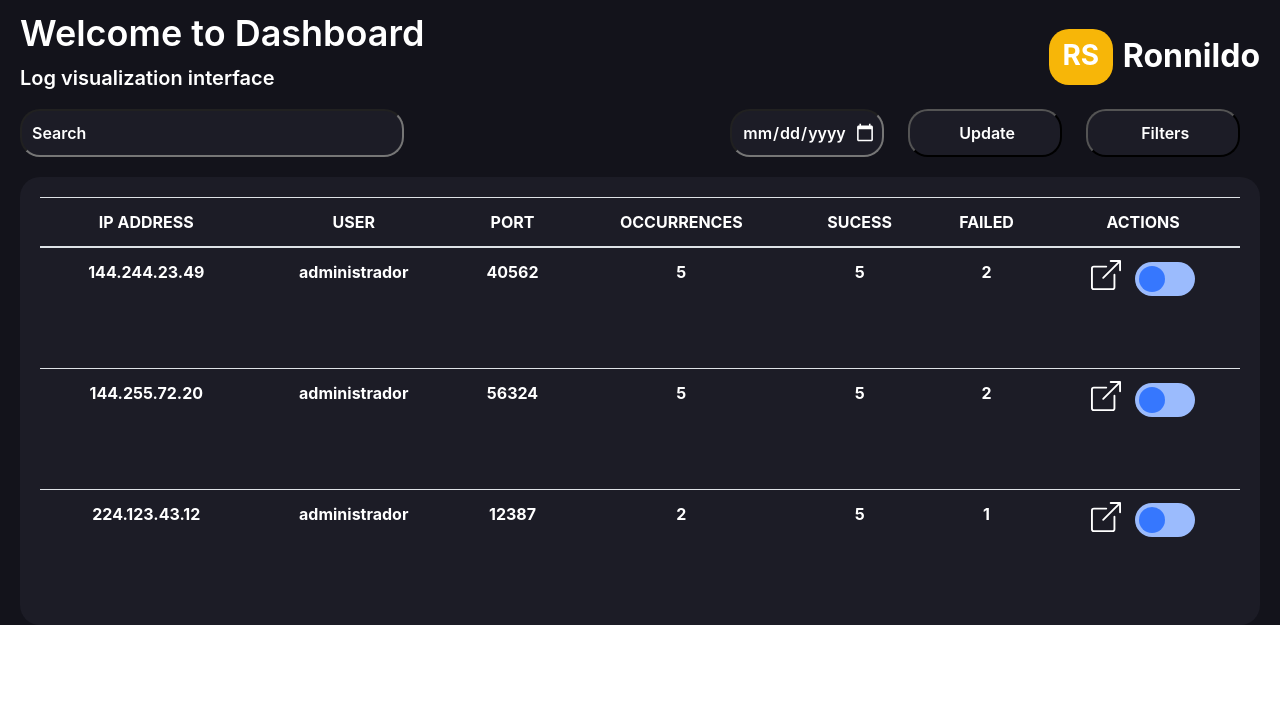
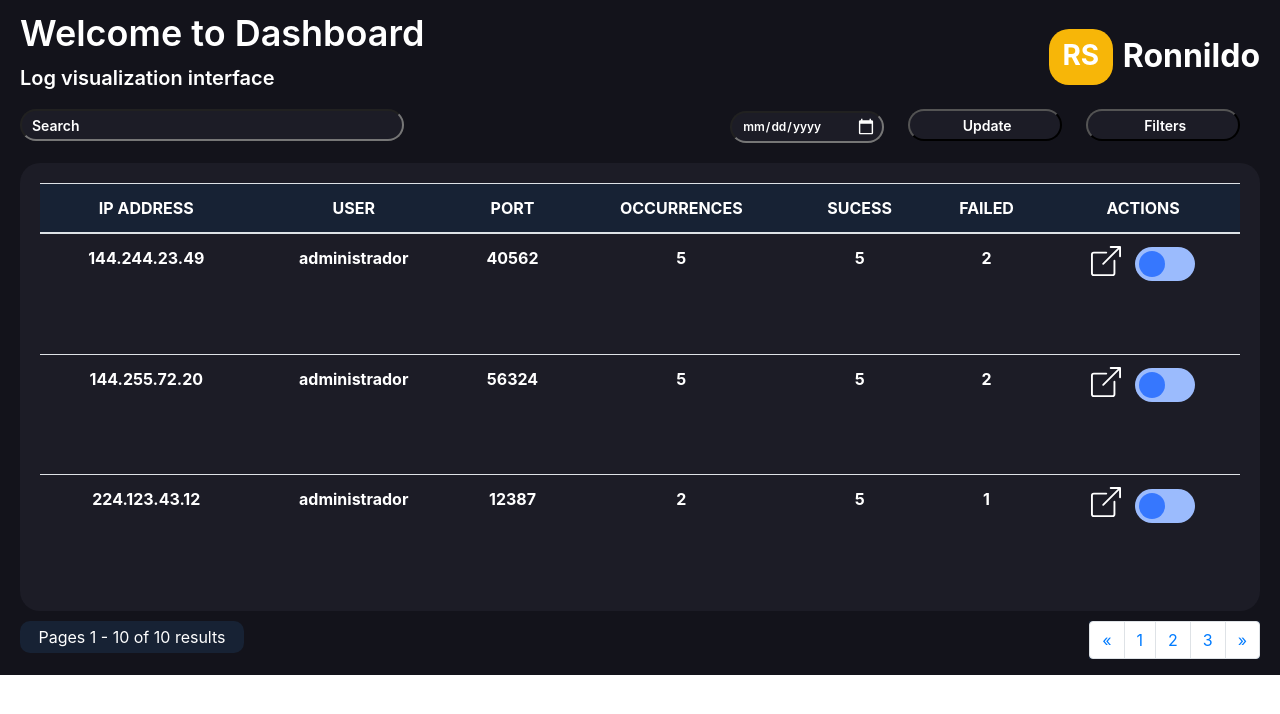
Before and after one commit to Ronnildo/security_server_web, a Django app: page /home/ in a window 1280 px wide. Shown: the top 714 px of the page. Run offline with Django 4.2, Linux system fonts and the light colour scheme; lists and menus that the app fills with data are empty; some libraries are stand-ins or nearby versions.

Commit message:
Add: updates on home page

```diff
--- a/security/static/css/home.css
+++ b/security/static/css/home.css
@@ -63,17 +63,17 @@ body {
 }
 
 .filter .search {
-    font-size: 16px;
+    font-size: 14px;
     color: #FFF;
     border-radius: 20px;
-    height: 48px;
+    height: 2rem;
     width: 30vw;
     background-color: #1C1C26;
     padding-left: 10px;
 }
 
 .filter #date {
-    height: 48px;
+    height:2rem;
     width: 12vw;
     background-color: #1C1C26;
     margin-right: 20px;
@@ -81,6 +81,7 @@ body {
     border-radius: 20px;
     padding-left: 10px;
     font-weight: 600;
+    font-size: 12px;
 }
 
 .filter .search::-webkit-input-placeholder {
@@ -91,12 +92,12 @@ body {
 .filter input[type="date"]::-webkit-calendar-picker-indicator {
     color: #fff;
     filter: invert(1);
-    font-size: 20px;
+    font-size: 18px;
     margin-right: 5px;
 }
 
 .filter button {
-    height: 48px;
+    height: 2rem;
     width: 12vw;
     background-color: #1C1C26;
     margin-right: 20px;
@@ -104,6 +105,7 @@ body {
     border-radius: 20px;
     padding-left: 10px;
     font-weight: 600;
+    font-size: 14px;
 }
 
 .data-container {
@@ -115,6 +117,10 @@ body {
     align-self: center;
     justify-content: center;
     border-radius: 20px;
+}
+
+.data-container .table thead{
+    background-color: #172234;
 }
 
 .data-container .table th {
@@ -189,3 +195,25 @@ input:checked+.slider:before {
 .details:hover{
     color: #9BBBFD;
 }
+
+/* paginacao */
+
+.paginacao{
+    display: flex;
+    justify-content: space-between;
+    padding-top: 10px;
+}
+
+.paginacao .total-pages{
+    background-color: #172234;
+    width: 14rem;
+    height: 2rem;
+    justify-content: center;
+    text-align: center;
+    border-radius: 10px;
+    padding-top: 4px;
+}
+
+.paginacao .pagination li {
+    background-color: #172234;
+}
--- a/security/templates/home.html
+++ b/security/templates/home.html
@@ -87,7 +87,8 @@
                             <label class="switch">
                                 <input type="checkbox">
                                 <span class="slider"></span>
-                            </label></th>
+                            </label>
+                        </th>
                     </tr>
                     <tr scope="row">
                         <th>224.123.43.12</th>
@@ -109,10 +110,33 @@
                             <label class="switch">
                                 <input type="checkbox" name="action" id="toggle">
                                 <span class="slider"></span>
-                            </label></th>
+                            </label>
+                        </th>
                     </tr>
                 </tbody>
             </table>
+        </div>
+        <div class="paginacao">
+            <div class="total-pages">
+               <p>Pages 1 - 10 of 10 results </p>
+            </div>
+            <nav class="lista" aria-label="Next Logs">
+                <ul class="pagination  justify-content-end">
+                    <li class="page-item">
+                        <a class="page-link" href="#" aria-label="Previous">
+                            <span aria-hidden="true">&laquo;</span>
+                        </a>
+                    </li>
+                    <li class="page-item"><a class="page-link" href="#">1</a></li>
+                    <li class="page-item"><a class="page-link" href="#">2</a></li>
+                    <li class="page-item"><a class="page-link" href="#">3</a></li>
+                    <li class="page-item">
+                        <a class="page-link" href="#" aria-label="Next">
+                            <span aria-hidden="true">&raquo;</span>
+                        </a>
+                    </li>
+                </ul>
+            </nav>
         </div>
     </div>
 
```
